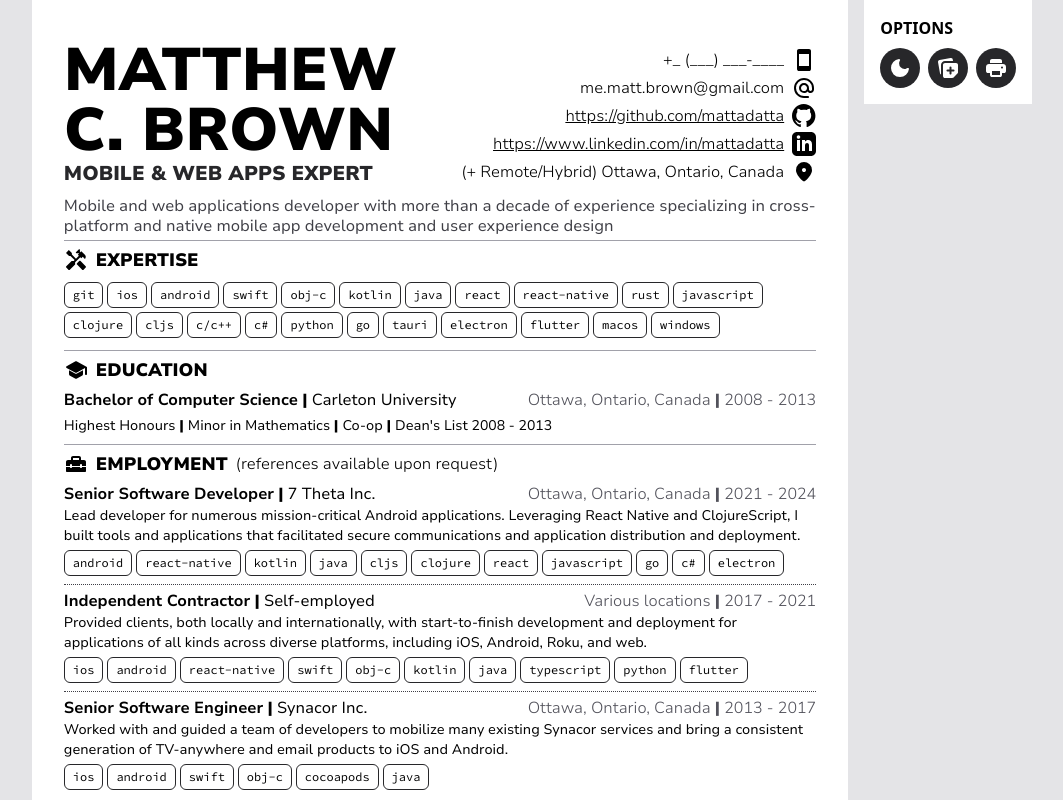
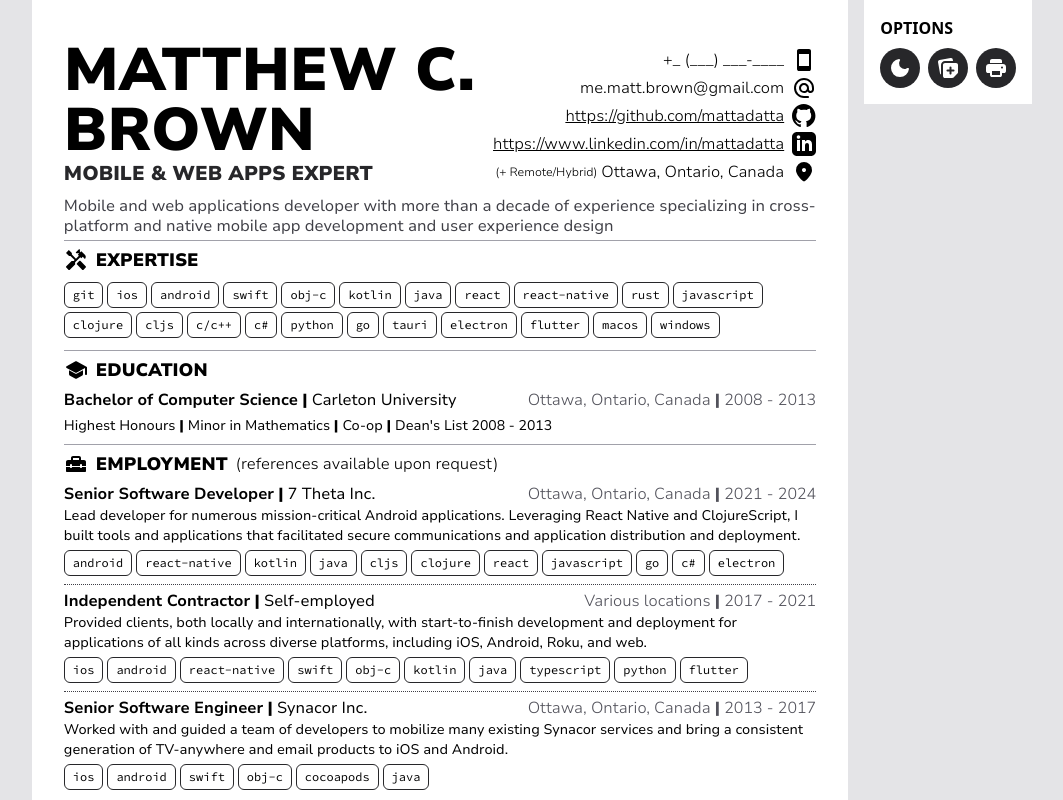
Before and after one commit to mattadatta/cv, a React (Vite) app: page / in a window 1280 px wide. Shown: the top 800 px of the page, without its empty margins (200-1263 px from the left). Built offline with nearby package versions, Linux system fonts and the light colour scheme.

Commit message:
formatting

```diff
--- a/src/components/Resume.tsx
+++ b/src/components/Resume.tsx
@@ -53,7 +53,7 @@ const ContactSection = memo(() => {
           className={reversedIconStyle}
           Icon={Location}
           label={formatAddress(address)} />
-        <span className="font-light">{"(+ Remote/Hybrid) "}</span>
+        <span className="font-light text-xs">{"(+ Remote/Hybrid) "}</span>
       </span>
     </div>
   )
```
